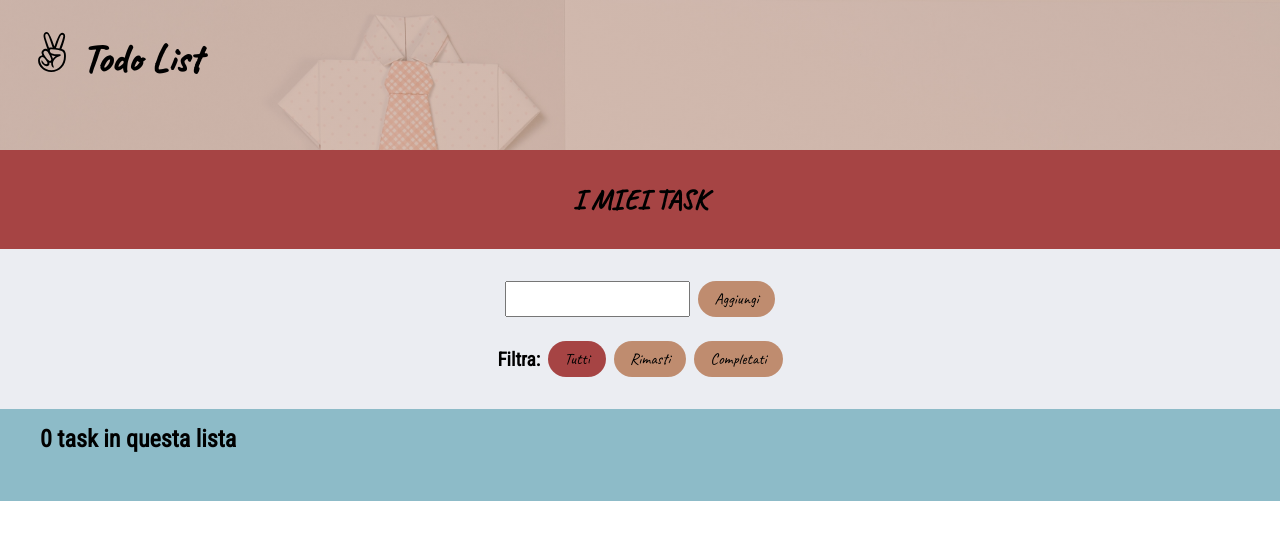
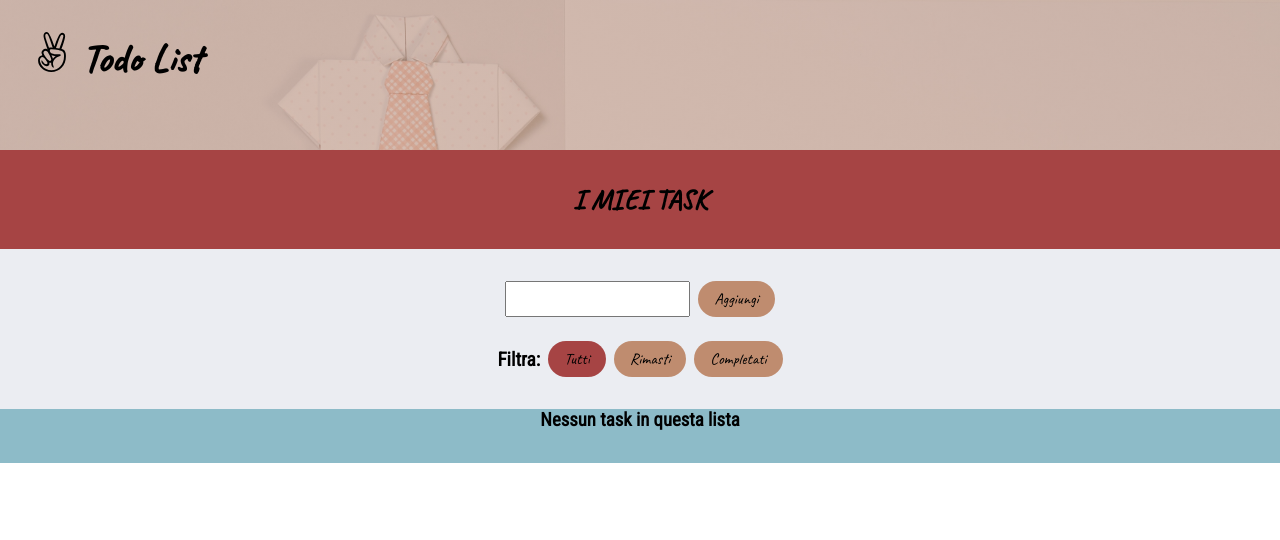
Before and after one commit to serenagaiascicolone/todo-list-redux-react-me, a React (Create React App) app: page / in a window 1280 px wide. Shown: the top 540 px of the page. Built offline with nearby package versions, Linux system fonts and the light colour scheme.

Commit message:
update task counter

```diff
--- a/src/App.js
+++ b/src/App.js
@@ -33,8 +33,6 @@ function App() {
         <h3> I miei task</h3>
         </header>
           <Form />
-
-          <TaskCounter />
           <TaskContainer />
           </main>
     </div>
--- a/src/components/TaskContainer.js
+++ b/src/components/TaskContainer.js
@@ -3,15 +3,19 @@ import Task from './Task'
 import { useSelector } from 'react-redux';
 import { selectTask, selectFilter } from '../features/todo/taskSlice';
 import {filters} from '../features/todo/taskSlice';
+import TaskCounter from './TaskCounter';
+
 
 function TaskContainer () {
 const tasks = useSelector(selectTask)
 const filter = useSelector(selectFilter)
-const selectedFilter = filters[filter]
+const selectedFilter = filters[filter] // prendo l'oggetto filters e seleziono solo la funzione il cui nome corrisponde alla variabile di stato (filter) che cambia in base al click dei filterbutton
 const taskList = tasks.filter(selectedFilter)
 
 
 return (
+    <>
+    <TaskCounter taskNumber = {taskList.length}/>
 <section className="tasks-container">
     {taskList.map(task => (
         <Task
@@ -20,6 +24,7 @@ return (
         />
     ))}
     </section>
+    </>
     )
 }
 
--- a/src/components/TaskCounter.js
+++ b/src/components/TaskCounter.js
@@ -2,13 +2,22 @@ import { useSelector } from 'react-redux';
 import { selectTask } from '../features/todo/taskSlice';
 
 
-function TaskCounter (){
+function TaskCounter ({taskNumber}){
 const tasks = useSelector(selectTask)
+
+if(taskNumber > 0){
+
     return (
-        <section className="counter-container">
-        <h4> <span>{tasks.length}</span> task in questa lista</h4>
-    </section>
+
+            <section className="counter-container">
+            <h4> <span>{taskNumber}</span> task in questa lista</h4>
+        </section>
+        )
+} else {
+    return (
+        <h3> Nessun task in questa lista </h3>
     )
+}
 }
 
 export default TaskCounter
```
Lines whose indentation alone changed are shown as unchanged.
